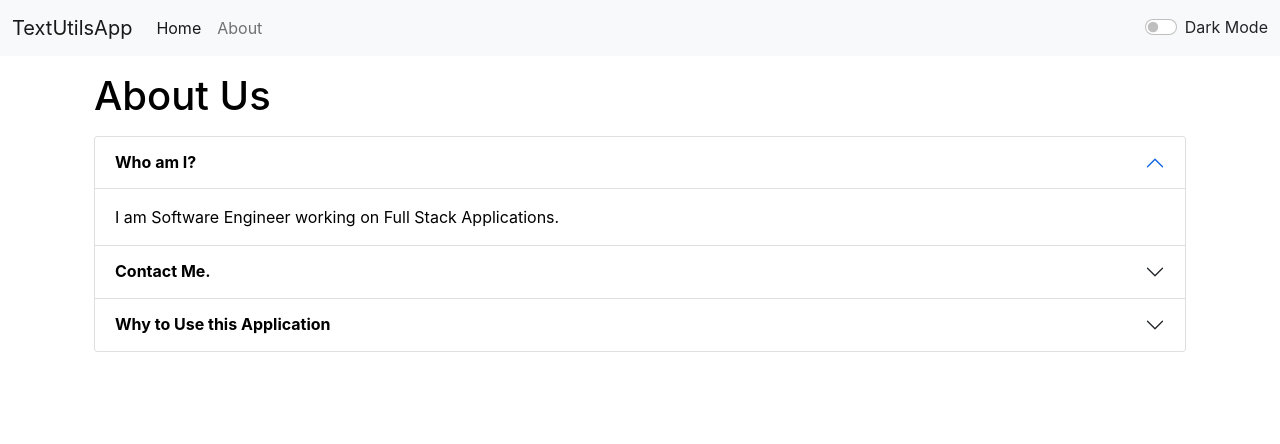
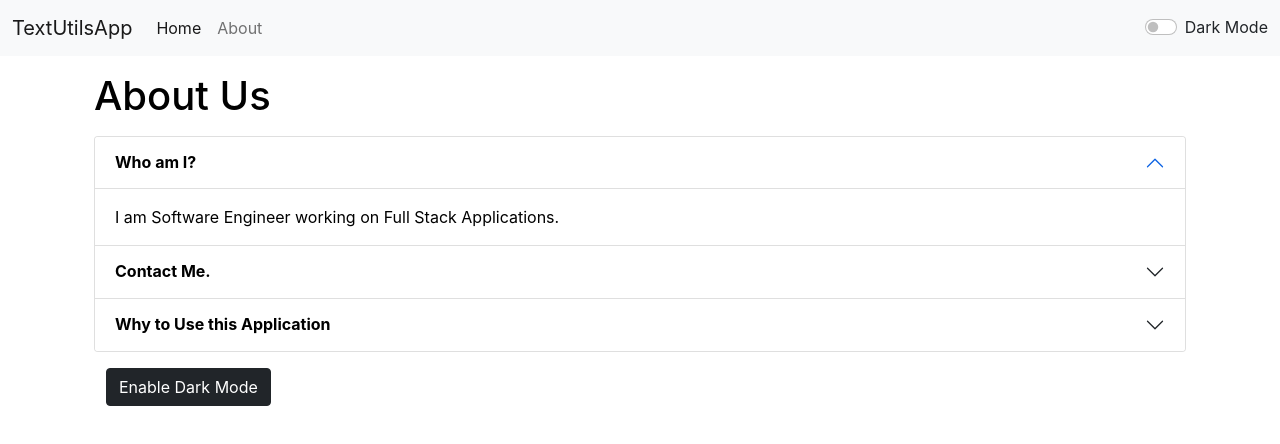
Before and after one commit to bhanu1999/TextUtils, a React (Create React App) app: page /about in a window 1280 px wide. Shown: the top 444 px of the page. Built offline with nearby package versions, Linux system fonts and the light colour scheme.

Commit message:
removed warnings

```diff
--- a/src/components/About.js
+++ b/src/components/About.js
@@ -108,7 +108,7 @@ export default function About() {
           </div>
         </div>
         <div className="container my-3">
-        {/* <button className="btn btn-dark" onClick={toggeleStyle }>{btntext}</button> */}
+        <button className="btn btn-dark" onClick={toggeleStyle }>{btntext}</button>
         </div>
       </div>
     </>
```
